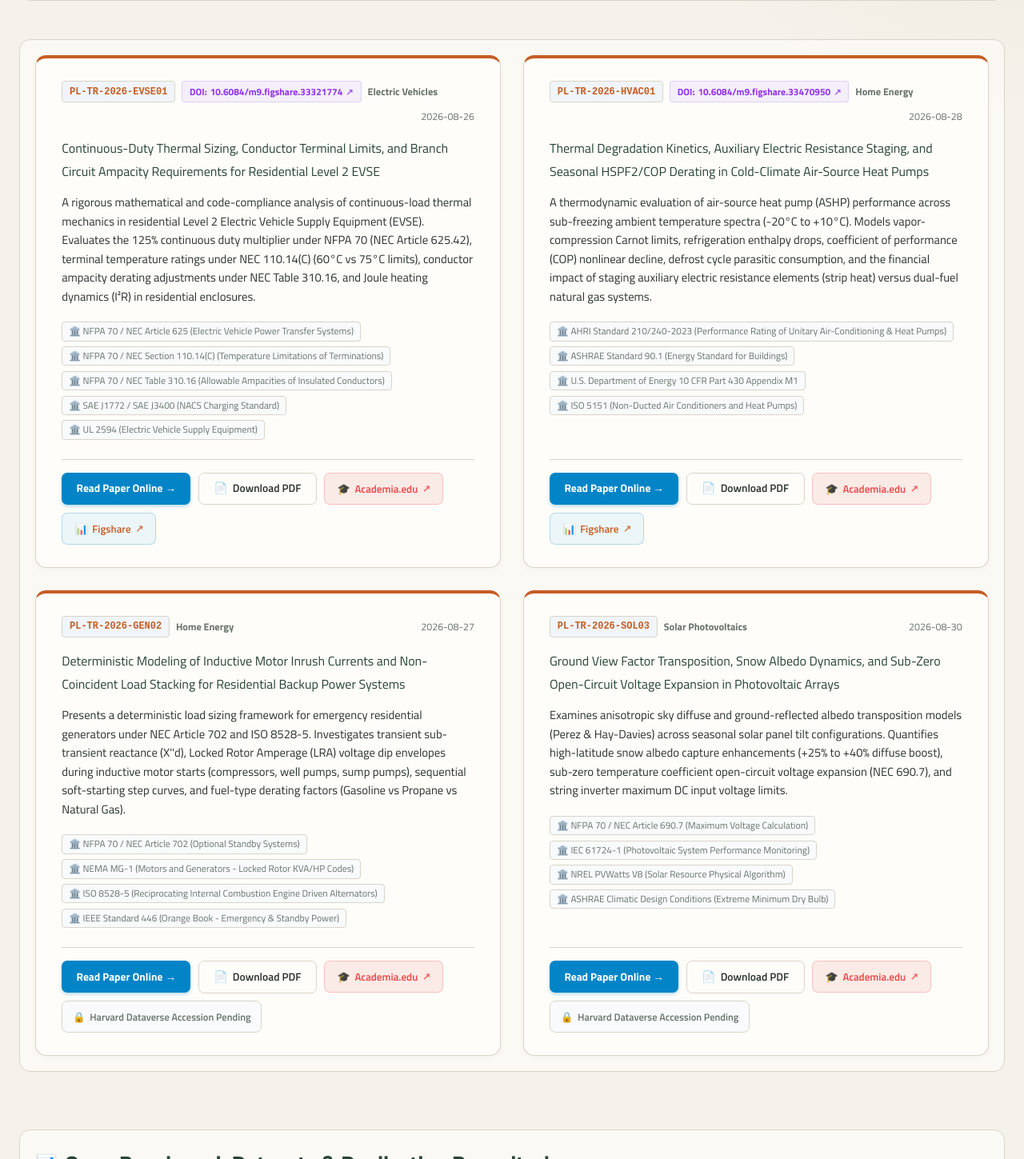
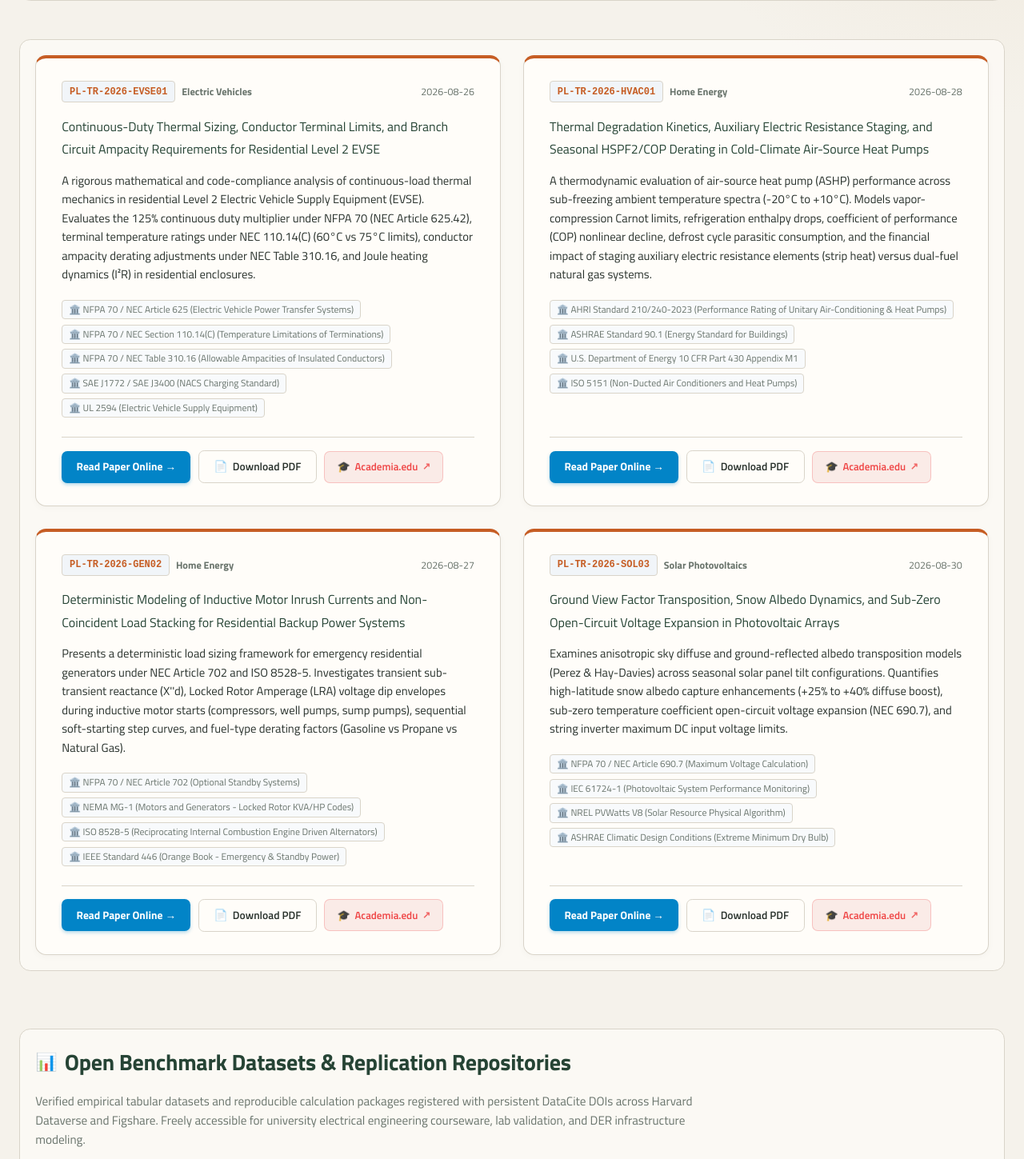
Before and after one commit to miadsaadidi/powerlab, a Next.js app: page /research in a window 1280 px wide. Shown: the part 401-1850 px from the top of the page at 80% size. Built offline with nearby package versions, Linux system fonts and the light colour scheme; no server answers.

Commit message:
refactor(research): isolate datasets exclusively to benchmark datasets section and streamline whitepaper cards

```diff
--- a/src/app/research/page.tsx
+++ b/src/app/research/page.tsx
@@ -114,32 +114,6 @@ export default function ResearchHubPage() {
                   {paper.reportNumber}
                 </span>
 
-                {paper.doi && (
-                  <a
-                    href={`https://doi.org/${paper.doi}`}
-                    target="_blank"
-                    rel="noopener noreferrer"
-                    style={{
-                      background: "rgba(167, 139, 250, 0.12)",
-                      color: "#9333ea",
-                      border: "1px solid rgba(167, 139, 250, 0.3)",
-                      fontSize: "0.74rem",
-                      fontWeight: 700,
-                      padding: "0.2rem 0.55rem",
-                      borderRadius: "4px",
-                      textDecoration: "none",
-                      display: "inline-flex",
-                      alignItems: "center",
-                      gap: "0.25rem",
-                    }}
-                    title={`View official DataCite DOI: ${paper.doi}`}
-                  >
-                    <span>DOI:</span>
-                    <span>{paper.doi}</span>
-                    <span style={{ fontSize: "0.7rem", opacity: 0.8 }}>↗</span>
-                  </a>
-                )}
-
                 <span style={{ fontSize: "0.78rem", fontWeight: 700, color: "var(--muted)" }}>
                   {paper.category}
                 </span>
@@ -169,7 +143,7 @@ export default function ResearchHubPage() {
               </div>
             </div>
 
-            {/* HVACLogic-Style Action Bar: Read Online, Download PDF, Academia, Data Repositories */}
+            {/* Paper Action Bar: Read Online, Download PDF, Academia */}
             <div style={{ display: "flex", flexWrap: "wrap", alignItems: "center", gap: "0.6rem", paddingTop: "1rem", borderTop: "1px solid var(--line)" }}>
               <Link
                 href={`/research/${paper.slug}`}
@@ -238,55 +212,6 @@ export default function ResearchHubPage() {
                   <span>Academia.edu</span>
                   <span style={{ fontSize: "0.75rem", opacity: 0.8 }}>↗</span>
                 </a>
-              )}
-
-              {paper.doi && (
-                <a
-                  href={`https://doi.org/${paper.doi}`}
-                  target="_blank"
-                  rel="noopener noreferrer"
-                  style={{
-                    display: "inline-flex",
-                    alignItems: "center",
-                    gap: "0.35rem",
-                    background: "rgba(14, 165, 233, 0.08)",
-                    color: "var(--accent, #0284c7)",
-                    border: "1px solid rgba(2, 132, 199, 0.25)",
-                    fontWeight: 600,
-                    fontSize: "0.82rem",
-                    padding: "0.55rem 0.95rem",
-                    borderRadius: "0.45rem",
-                    textDecoration: "none",
-                    minHeight: "40px",
-                  }}
-                  title={`View Replication Dataset on ${paper.datasetRepository || "Figshare"}`}
-                >
-                  <span>📊</span>
-                  <span>{paper.datasetRepository || "Figshare"}</span>
-                  <span style={{ fontSize: "0.75rem", opacity: 0.8 }}>↗</span>
-                </a>
-              )}
-
-              {paper.datasetStatus === "accession_pending" && (
-                <span
-                  style={{
-                    display: "inline-flex",
-                    alignItems: "center",
-                    gap: "0.35rem",
-                    fontSize: "0.78rem",
-                    fontWeight: 600,
-                    padding: "0.5rem 0.8rem",
-                    borderRadius: "0.45rem",
-                    border: "1px solid var(--line)",
-                    background: "var(--surface-subtle, #f8fafc)",
-                    color: "var(--muted)",
-                    minHeight: "40px",
-                  }}
-                  title="Replication dataset deposit registered with repository. Awaiting public accession minting."
-                >
-                  <span>🔒</span>
-                  <span>{paper.datasetRepository || "Dataverse"} Accession Pending</span>
-                </span>
               )}
             </div>
           </article>
```
